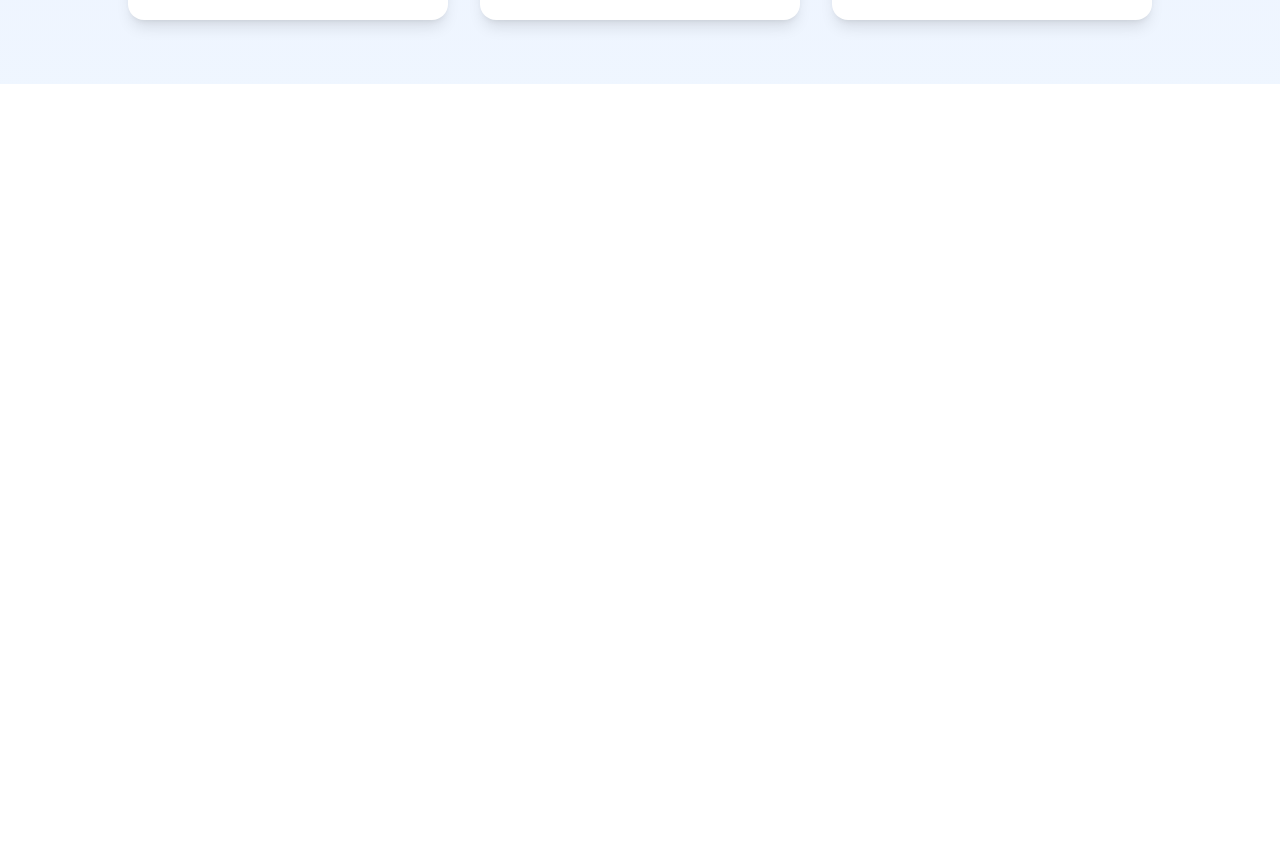
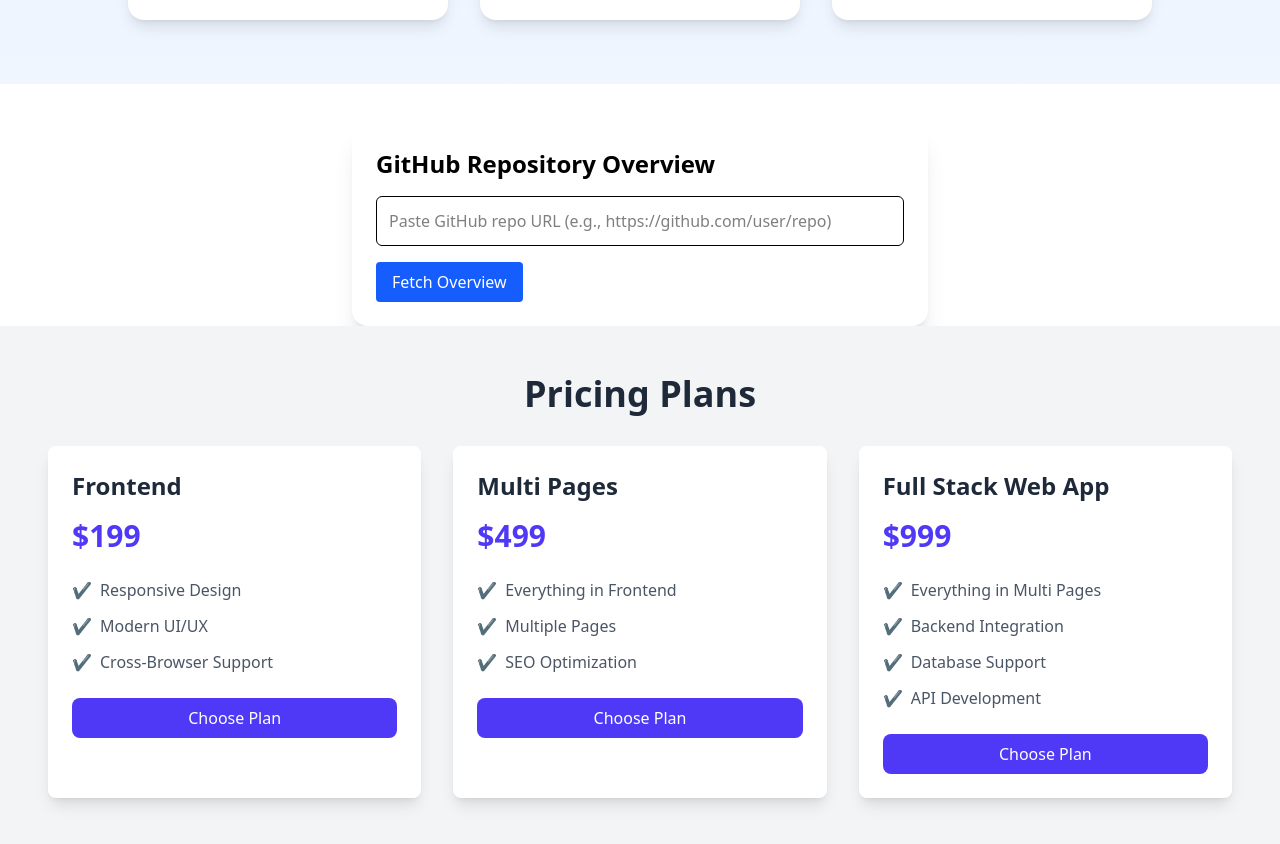
Before and after one commit to t3nsor98/Digital-Layers, a React (Vite) app in the folder digitallayers/: page / in a window 1280 px wide. Shown: the part 1740-2584 px from the top of the page. Before the commit the page ends 1824 px from the top, so only its background shows below. Built offline with nearby package versions, Linux system fonts and the light colour scheme.

Commit message:
feat: integrate Github and Pricing components into App

```diff
--- a/digitallayers/src/App.jsx
+++ b/digitallayers/src/App.jsx
@@ -1,12 +1,16 @@
 import "./App.css";
 import Hero from "./components/Hero";
 import Services from "./components/Services";
+import Github from "./components/Github";
 
+import Pricing from "./components/Pricing";
 function App() {
   return (
     <>
       <Hero />
       <Services />
+      <Github />
+      <Pricing />
     </>
   );
 }
```
